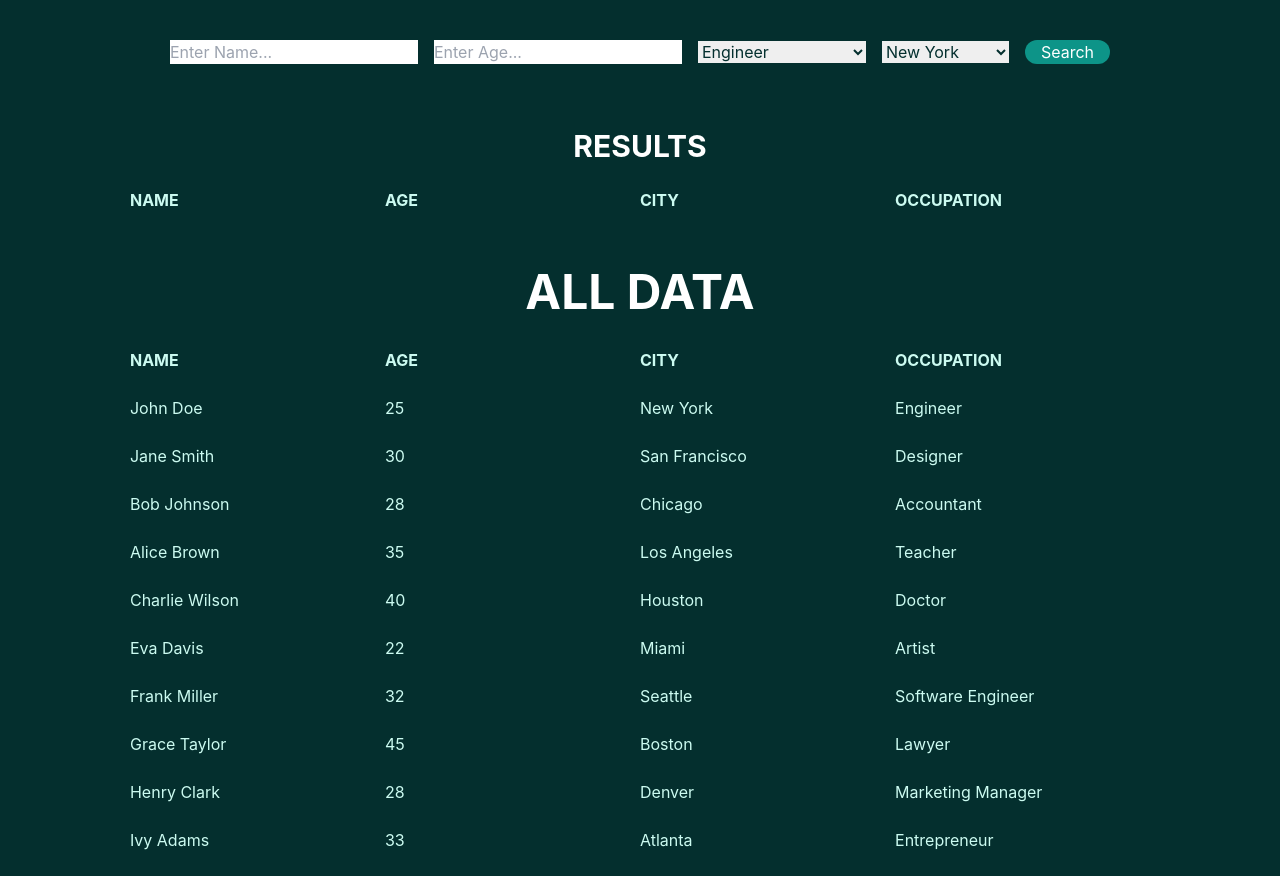
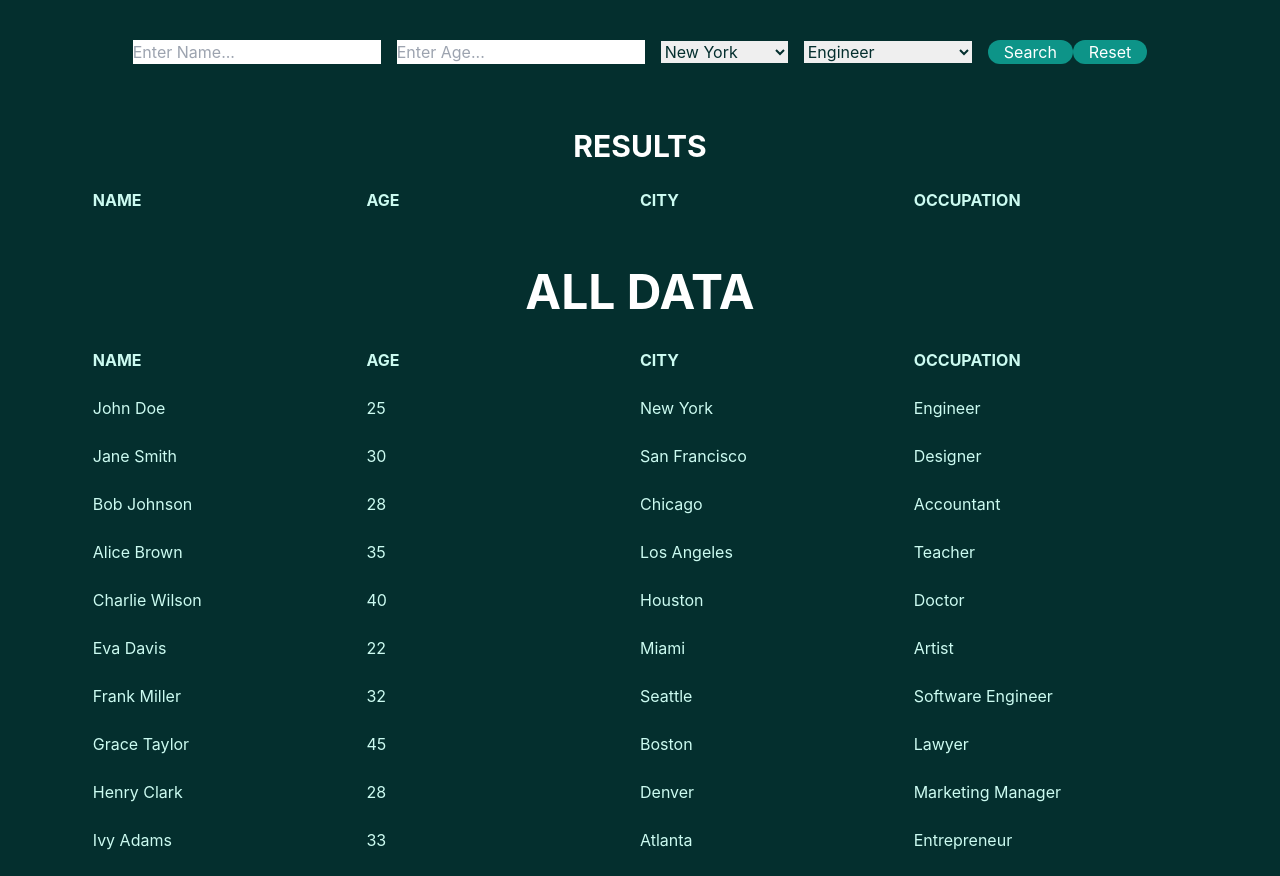
Before and after one commit to AazainSoomro/ead-mid-exam-mohammadaazain, a React (Create React App) app: page / in a window 1280 px wide. Built offline with nearby package versions, Linux system fonts and the light colour scheme.

Commit message:
Reset button and designing

```diff
--- a/src/Components/Search.jsx
+++ b/src/Components/Search.jsx
@@ -37,23 +37,39 @@ function Search({ Data }) {
   const HandleCitySelect = (e) => {
     setSearchCityValue(e.target.value);
   };
+
+  const HandleResetButton = () => {
+    setSearchAgeValue("");
+    setSearchCityValue();
+    setSearchNameValue("");
+    setSearchOccupationValue();
+    setSearchedNameResult([]);
+  };
   return (
     <div>
       <div className="flex space-x-4 text-teal-950 justify-center p-10">
-        <input placeholder="Enter Name..." onChange={HandleNameInputChange} />
-        <input placeholder="Enter Age..." onChange={HandleAgeInputChange} />
+        <input
+          placeholder="Enter Name..."
+          value={SearchNameValue}
+          onChange={HandleNameInputChange}
+        />
+        <input
+          placeholder="Enter Age..."
+          value={SearchAgeValue}
+          onChange={HandleAgeInputChange}
+        />
+        <div>
+          <select onClick={HandleCitySelect} className="text-teal-950">
+            {Data.map((user) => (
+              <option value={user.city}>{user.city}</option>
+            ))}
+            <br />
+          </select>
+        </div>{" "}
         <div>
           <select onClick={HandleOccupationSelect} className="text-teal-950">
             {Data.map((user) => (
               <option value={user.occupation}>{user.occupation}</option>
-            ))}
-            <br />
-          </select>
-        </div>
-        <div>
-          <select onClick={HandleCitySelect} className="text-teal-950">
-            {Data.map((user) => (
-              <option value={user.city}>{user.city}</option>
             ))}
             <br />
           </select>
@@ -64,6 +80,12 @@ function Search({ Data }) {
             onClick={HandleSearchButton}
           >
             Search
+          </button>
+          <button
+            className="bg-teal-600 text-white px-4 rounded-xl"
+            onClick={HandleResetButton}
+          >
+            Reset
           </button>
         </div>
       </div>
```
